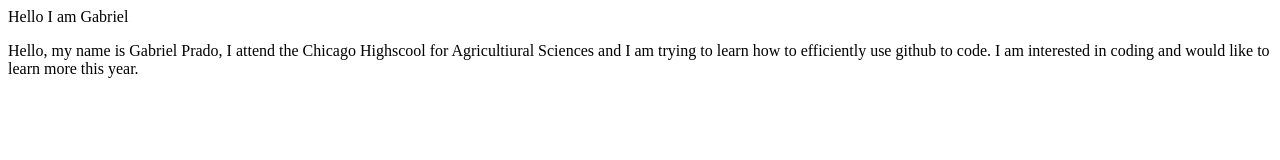
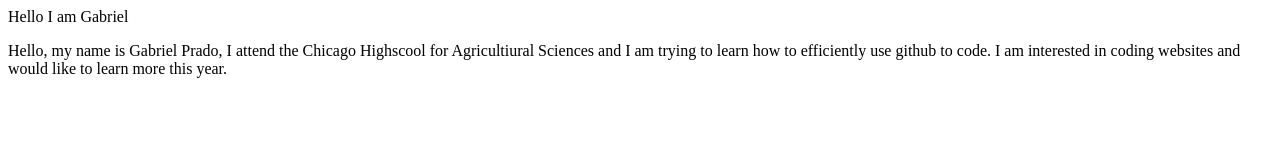
Before and after one commit to Gmprado78/lab1, a plain HTML site: page index.html in a window 1280 px wide. Drawn offline with Linux system fonts and the light colour scheme.

Commit message:
Added one word
Checking to see if I did this correctly

```diff
--- a/index.html
+++ b/index.html
@@ -4,7 +4,7 @@
      Hello I am Gabriel
   </head>
      <body>
-     <p> Hello, my name is Gabriel Prado, I attend the Chicago Highscool for Agricultiural Sciences and I am trying to learn how to efficiently use github to code. I am interested in coding and would like to learn more this year.
+     <p> Hello, my name is Gabriel Prado, I attend the Chicago Highscool for Agricultiural Sciences and I am trying to learn how to efficiently use github to code. I am interested in coding websites and would like to learn more this year.
 </p>
   <body>
 
```
